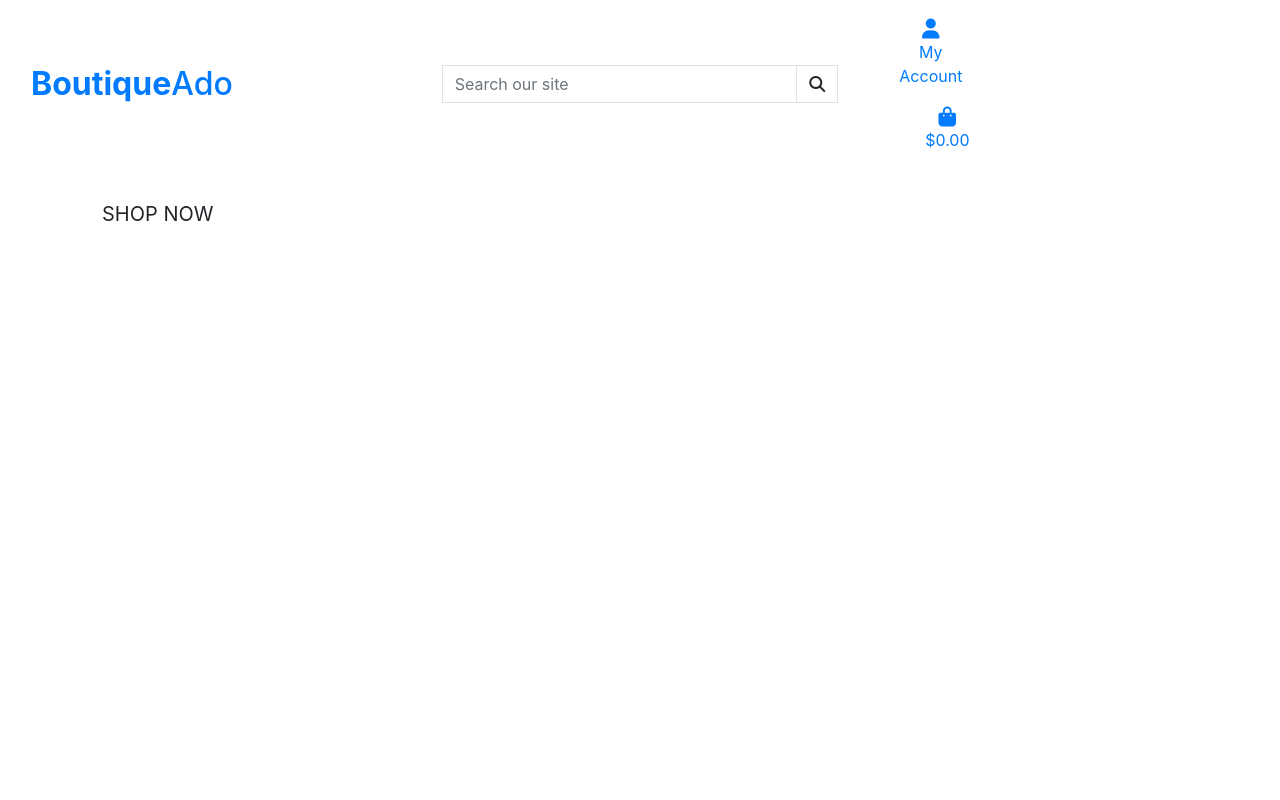
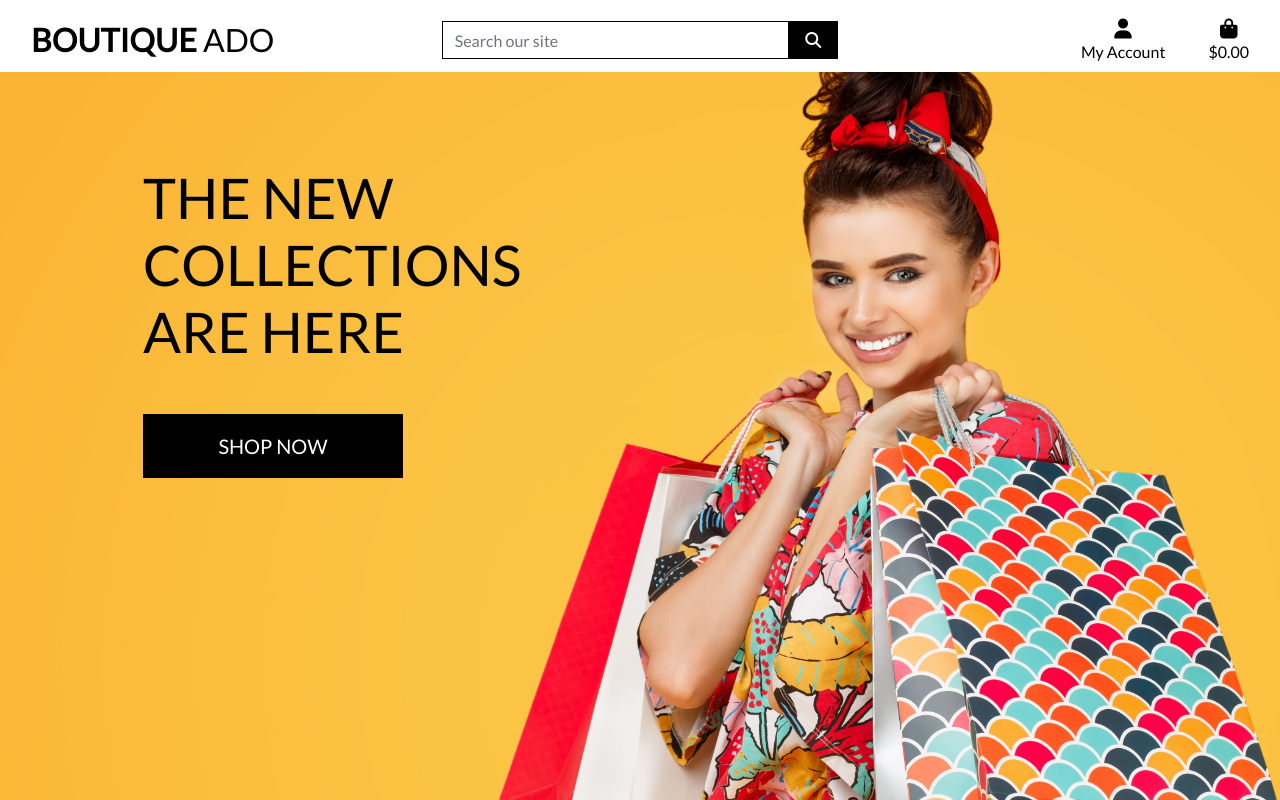
Before and after one commit to MoeskerDev/boutique_ado_v1, a Django app: page / in a window 1280 px wide. Run offline with Django 3.2, Linux system fonts and the light colour scheme; some libraries are stand-ins or nearby versions.

Commit message:
completed homepage header with css working

```diff
--- a/templates/base.html
+++ b/templates/base.html
@@ -15,9 +15,7 @@
 
     {% block corecss %}
         <link rel="stylesheet" href="https://stackpath.bootstrapcdn.com/bootstrap/4.4.1/css/bootstrap.min.css" integrity="sha384-Vkoo8x4CGsO3+Hhxv8T/Q5PaXtkKtu6ug5TOeNV6gBiFeWPGFN9MuhOf23Q9Ifjh" crossorigin="anonymous">
-    <link rel="preconnect" href="https://fonts.googleapis.com">
-    <link rel="preconnect" href="https://fonts.gstatic.com" crossorigin>
-    <link href="https://fonts.googleapis.com/css2?family=Lato&display=swap" rel="stylesheet">
+        <link rel="stylesheet" href="https://fonts.googleapis.com/css?family=Lato&display=swap">
         <link rel="stylesheet" href="{% static 'css/base.css' %}">
     {% endblock %}
 
@@ -25,7 +23,7 @@
     {% endblock %}
 
     {% block corejs %}
-    <script src="https://kit.fontawesome.com/0626d27687.js" crossorigin="anonymous"></script>
+        <script src="https://kit.fontawesome.com/e9c73d7092.js" crossorigin="anonymous"></script>
         <script src="https://code.jquery.com/jquery-3.4.1.slim.min.js" integrity="sha384-J6qa4849blE2+poT4WnyKhv5vZF5SrPo0iEjwBvKU7imGFAV0wwj1yYfoRSJoZ+n" crossorigin="anonymous"></script>
         <script src="https://cdn.jsdelivr.net/npm/popper.js@1.16.0/dist/umd/popper.min.js" integrity="sha384-Q6E9RHvbIyZFJoft+2mJbHaEWldlvI9IOYy5n3zV9zzTtmI3UksdQRVvoxMfooAo" crossorigin="anonymous"></script>
         <script src="https://stackpath.bootstrapcdn.com/bootstrap/4.4.1/js/bootstrap.min.js" integrity="sha384-wfSDF2E50Y2D1uUdj0O3uMBJnjuUD4Ih7YwaYd1iqfktj0Uod8GCExl3Og8ifwB6" crossorigin="anonymous"></script>
@@ -37,14 +35,14 @@
     <title>Boutique Ado {% block extra_title %}{% endblock %}</title>
   </head>
   <body>
-    <header class= "container-fluid fixed-top">
-      <div id="top-nav" class="row bg-white pt-lg-2 d-none d-lg-flex">
+    <header class="container-fluid fixed-top">
+        <div id="topnav" class="row bg-white pt-lg-2 d-none d-lg-flex">
             <div class="col-12 col-lg-4 my-auto py-1 py-lg-0 text-center text-lg-left">
                 <a href="{% url 'home' %}" class="nav-link main-logo-link">
-            <h2 class="logo-font text-black my-0"><strong>Boutique</strong>Ado</h2>
+                    <h2 class="logo-font text-black my-0"><strong>Boutique</strong> Ado</h2>
                 </a>
             </div>
-        <div class="col-12 col-lg-4 my-auto py-1 py-lg-0 text-center text-lg-left">
+            <div class="col-12 col-lg-4 my-auto py-1 py-lg-0">
                 <form method="GET" action="">
                     <div class="input-group w-100">
                         <input class="form-control border border-black rounded-0" type="text" name="q" placeholder="Search our site">
@@ -58,7 +56,6 @@
                     </div>
                 </form>
             </div>
-        <div class="col-12 col-lg-4 my-auto py-1 py-lg-0 text-center text-lg-left">
             <div class="col-12 col-lg-4 my-auto py-1 py-lg-0">
                 <ul class="list-inline list-unstyled text-center text-lg-right my-0">
                     <li class="list-inline-item dropdown">
@@ -98,11 +95,10 @@
                 </ul>
             </div>
         </div>
-      </div>
     </header>
 
     {% if messages %}
-    <div class="messages-container"></div>
+        <div class="message-container"></div>
     {% endif %}
 
     {% block page_header %}
@@ -114,5 +110,6 @@
     {% block postloadjs %}
     {% endblock %}
 
+
   </body>
 </html>
```
Also changed, not shown: static/css/base.css (renamed from static/base.css). Lines whose indentation alone changed are shown as unchanged.
